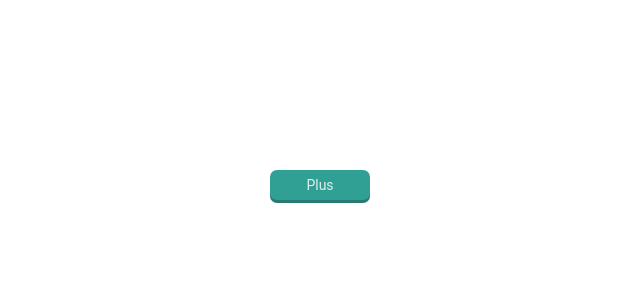
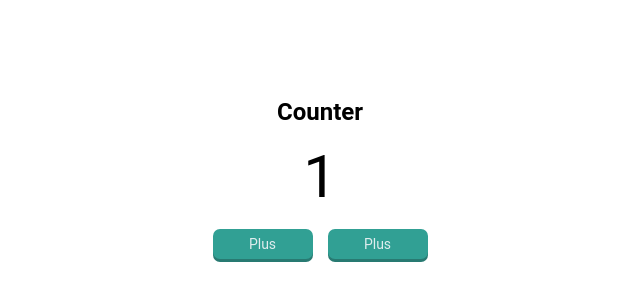
Before and after one commit to a13smrv/counter, a React (Create React App) app: page / in a window 1280 px wide. Shown: the part 220-520 px from the top of the page, without its empty margins (320-960 px from the left). Built offline with nearby package versions, Linux system fonts and the light colour scheme.

Commit message:
feat: make the initial general structure for the App

```diff
--- a/src/index.jsx
+++ b/src/index.jsx
@@ -7,7 +7,14 @@ import { Button } from "./component/button";
 function App() {
   return (
     <div className="container app">
-      <Button />
+      <div className="counterValue">
+        <h1 className="title">Counter</h1>
+        <p className="value">1</p>
+      </div>
+      <div className="buttonPanel">
+        <Button />
+        <Button />
+      </div>
     </div>
   );
 }
--- a/src/index.scss
+++ b/src/index.scss
@@ -1,6 +1,37 @@
+@import-normalize;
+
+body {
+  margin: 0;
+  padding: 0;
+}
+
 .container.app {
   display: flex;
+  flex-direction: column;
   justify-content: center;
   align-items: center;
   height: 100vh;
+
+  .counterValue {
+    display: flex;
+    flex-direction: column;
+    align-items: center;
+    font-family: "Roboto", sans-serif;
+    margin-bottom: 20px;
+
+    .title {
+      font-size: 24px;
+      margin: 0 0 15px;
+    }
+
+    .value {
+      margin: 0;
+      font-size: 60px;
+    }
+  }
+
+  .buttonPanel {
+    display: flex;
+    gap: 15px;
+  }
 }
```
